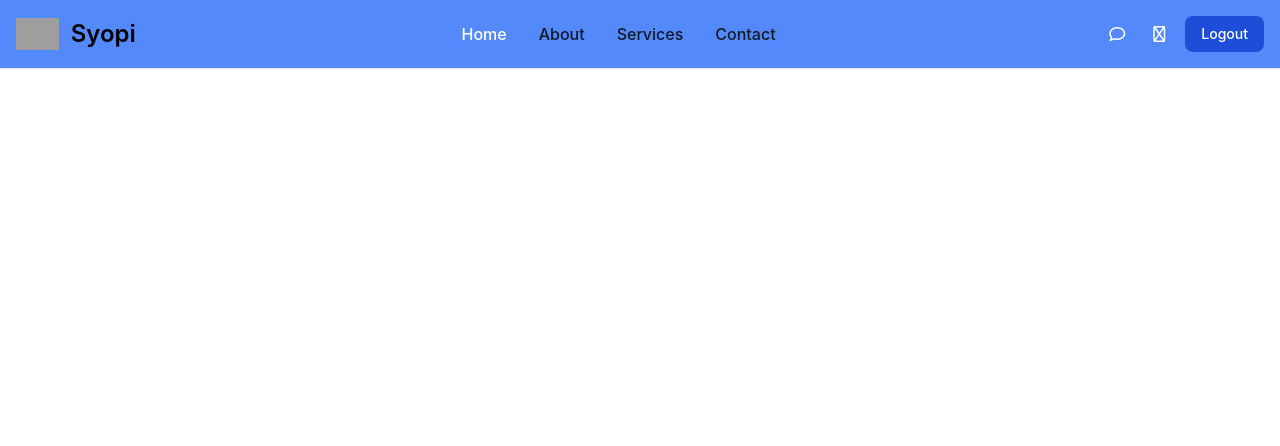
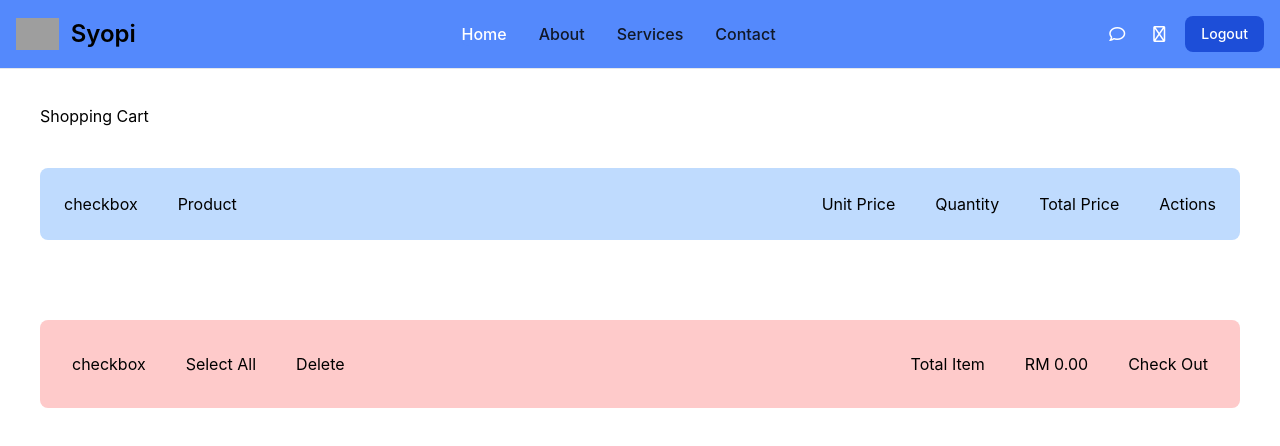
Before and after one commit to AsynchronousNotAvailable/WIF2003-Assignment, a React (Create React App) app in the folder frontend/: page /customer/cart in a window 1280 px wide. Shown: the top 446 px of the page. Built offline with nearby package versions, Linux system fonts and the light colour scheme; grey boxes are pictures that could not be loaded.

Commit message:
done add to cart and delete from cart

```diff
--- /dev/null
+++ b/frontend/src/pages/customer/components/Cart_Item_Details.jsx
@@ -0,0 +1,11 @@
+import React from 'react'
+
+function Cart_Item_Details() {
+  return (
+    <div>
+
+    </div>
+  )
+}
+
+export default Cart_Item_Details
--- /dev/null
+++ b/frontend/src/pages/customer/components/Cart_Item_List.jsx
@@ -0,0 +1,32 @@
+import React from 'react'
+
+function Cart_Item_List({cartItems, seller, deleteItem}) {
+  return (
+      <div className="flex flex-col gap-5">
+          <div className="flex flex-row gap-10 bg-slate-500 p-6 rounded-lg">
+              <h4>checkbox</h4>
+              <h4>{seller}</h4>
+          </div>
+          {cartItems[seller].map((cartItem) => {
+              return (
+                  <div className="flex flex-row justify-between bg-slate-200 p-6 rounded-lg">
+                      <div className="flex flex-row gap-10">
+                          <h4>checkbox</h4>
+                          <h4>product image</h4>
+                          <h4>{cartItem.productName}</h4>
+                      </div>
+
+                      <div className="flex flex-row gap-10">
+                          <h4>RM {cartItem.price}</h4>
+                          <h4>{cartItem.quantity}</h4>
+                          <h4>RM {cartItem.price * cartItem.quantity}</h4>
+                          <h4 onClick={() => deleteItem(cartItem, seller)}>delete button</h4>
+                      </div>
+                  </div>
+              );
+          })}
+      </div>
+  );
+}
+
+export default Cart_Item_List
--- a/frontend/src/pages/customer/customer_cart.jsx
+++ b/frontend/src/pages/customer/customer_cart.jsx
@@ -1,16 +1,138 @@
-import React, { useContext } from "react";
+import React, { useContext, useEffect, useState } from "react";
 import Customer_Navbar from "../../components/customer_navbar";
 import { GlobalContext } from "../../context";
+import Cart_Item_List from "./components/Cart_Item_List";
 
 function Customer_Cart() {
-    const { cartItems } = useContext(GlobalContext);
-    console.log('CART', cartItems);
+    const { cartItems, setCartItems } = useContext(GlobalContext);
+    // console.log("CART", cartItems);
+    const [dict, setDict] = useState({});
+    useEffect(() => {
+        const updatedDict = {};
+        cartItems.forEach((cartItem) => {
+            if (!updatedDict[cartItem.seller]) {
+                // If the seller doesn't exist in the updated dictionary, create a new entry
+                updatedDict[cartItem.seller] = [cartItem];
+            } else {
+                // If the seller already exists, update the existing entry
+                updatedDict[cartItem.seller].push(cartItem);
+            }
+        });
+
+        // Update the state once after processing all cart items
+        setDict(updatedDict);
+    }, [cartItems]);
+
+    // setDict((prevDict) => {
+    //     const updatedDict = { ...prevDict }; // Make a copy of the previous state
+
+    //     // Loop through each cart item
+    //     cartItems.forEach((cartItem) => {
+    //         if (!updatedDict[cartItem.seller]) {
+    //             // If the seller doesn't exist in the dictionary, create a new entry
+    //             updatedDict[cartItem.seller] = [cartItem];
+    //         } else {
+    //             // If the seller already exists, push the cart item to its array
+    //             updatedDict[cartItem.seller].push(cartItem);
+    //         }
+    //     });
+
+    //     return updatedDict; // Return the updated dictionary
+    // });
+    // console.log(dict);
+
+    const deleteItem = (cartItem, seller) => {
+        const updatedItemListsPerSeller = dict[seller].filter(
+            (item) => cartItem.id !== item.id
+        );
+        setDict((prev) => ({
+            ...prev,
+            [seller]: updatedItemListsPerSeller, // Update the item list for the specified seller
+        }));
+        const updatedCartItems = cartItems.filter((item) => item.id !== cartItem.id);
+        setCartItems(updatedCartItems);
+    };
+
     return (
         <>
             <Customer_Navbar />
-            {cartItems.map((cartItem) => (
-                console.log(cartItem)
-            ))}
+            {/* {cartItems.map((cartItem) => console.log(cartItem))} */}
+            <div className="mt-[64px] p-10 flex flex-col gap-10">
+                Shopping Cart
+                <div className="flex flex-col gap-10">
+                    <div className="flex flex-row justify-between bg-blue-200 p-6 rounded-lg">
+                        <div className="flex flex-row gap-10">
+                            <h4>checkbox</h4>
+                            <h4>Product</h4>
+                        </div>
+
+                        <div className="flex flex-row gap-10">
+                            <h4>Unit Price</h4>
+                            <h4>Quantity</h4>
+                            <h4>Total Price</h4>
+                            <h4>Actions</h4>
+                        </div>
+                    </div>
+
+                    {/* {Object.keys(dict).map((seller) => {
+                        return (
+                            <div className="flex flex-col gap-5">
+                                <div className="flex flex-row gap-10 bg-slate-500 p-6 rounded-lg">
+                                    <h4>checkbox</h4>
+                                    <h4>{seller}</h4>
+                                </div>
+                                {dict[seller].map((cartItem) => {
+                                    return (
+                                        <div className="flex flex-row justify-between bg-slate-200 p-6 rounded-lg">
+                                            <div className="flex flex-row gap-10">
+                                                <h4>checkbox</h4>
+                                                <h4>product image</h4>
+                                                <h4>{cartItem.productName}</h4>
+                                            </div>
+
+                                            <div className="flex flex-row gap-10">
+                                                <h4>RM {cartItem.price}</h4>
+                                                <h4>{cartItem.quantity}</h4>
+                                                <h4>
+                                                    RM{" "}
+                                                    {cartItem.price *
+                                                        cartItem.quantity}
+                                                </h4>
+                                                <h4>delete button</h4>
+                                            </div>
+                                        </div>
+                                    );
+                                })}
+                            </div>
+                        );
+                    })} */}
+
+                    {Object.keys(dict).map((seller) => {
+                        return (
+                            <Cart_Item_List
+                                cartItems={dict}
+                                seller={seller}
+                                deleteItem={deleteItem}
+                            />
+                        );
+                    })}
+
+                    {/* check out bar */}
+                    <div className="flex flex-row justify-between bg-red-200 mt-10 p-8 rounded-lg">
+                        <div className="flex flex-row gap-10">
+                            <h4>checkbox</h4>
+                            <h4>Select All</h4>
+                            <h4>Delete</h4>
+                        </div>
+
+                        <div className="flex flex-row gap-10 ">
+                            <h4>Total Item</h4>
+                            <h4>RM 0.00</h4>
+                            <h4>Check Out</h4>
+                        </div>
+                    </div>
+                </div>
+            </div>
         </>
     );
 }
--- a/frontend/src/pages/general/productListing.jsx
+++ b/frontend/src/pages/general/productListing.jsx
@@ -13,28 +13,32 @@ const ProductListing = () => {
             name: "Milo 3 in 1",
             price: 13,
             rating: 4,
-            img: "/milothreeproduct.jpg"
+            img: "/milothreeproduct.jpg",
+            seller: "Milo Seller"
         },
         {
             id: 1,
             name: "Milo 2 in 1",
             price: 10,
             rating: 5,
-            img: "/milotwoproduct.jpg"
+            img: "/milotwoproduct.jpg",
+            seller: "Milo 2 Seller"
         },
         {
             id: 2,
             name: "Horlicks",
             price: 8,
             rating: 3,
-            img: "/horlickproduct.jpg"
+            img: "/horlickproduct.jpg",
+            seller: "Horlicks Seller"
         },
         {
             id: 3,
             name: "Builder",
             price: 13,
             rating: 2,
-            img: "/builderproduct.png"
+            img: "/builderproduct.png",
+            seller: "Builder Seller"
         }
     ]);
 
@@ -48,12 +52,21 @@ const ProductListing = () => {
             <Customer_Navbar />
             <main className="mt-36">
                 <div className="flex flex-row">
-                    {productListing.map(product => (
-                        <div key={product.id} className="product-card" onClick={() => handleClick(product)}>
-                            <img src={product.img} alt={product.name} className="product-image" />
+                    {productListing.map((product) => (
+                        <div
+                            key={product.id}
+                            className="product-card"
+                            onClick={() => handleClick(product)}
+                        >
+                            <img
+                                src={product.img}
+                                alt={product.name}
+                                className="product-image"
+                            />
                             <h3>{product.name}</h3>
                             <p>Price: ${product.price}</p>
-                            <p>Rating: {product.rating}</p>
+                            <p>Rating:{product.rating}</p>
+                            <p>Rating: {product.seller}</p>
                         </div>
                     ))}
                 </div>
```
